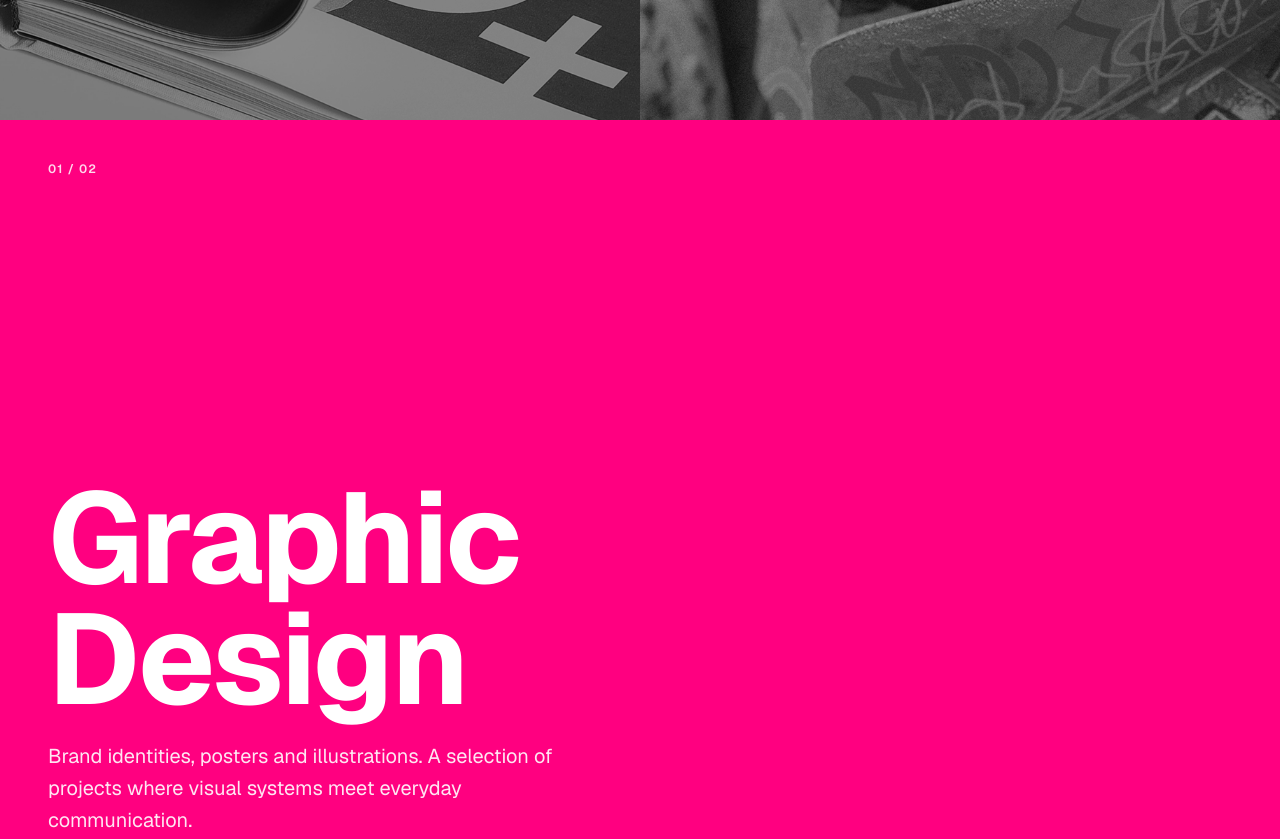
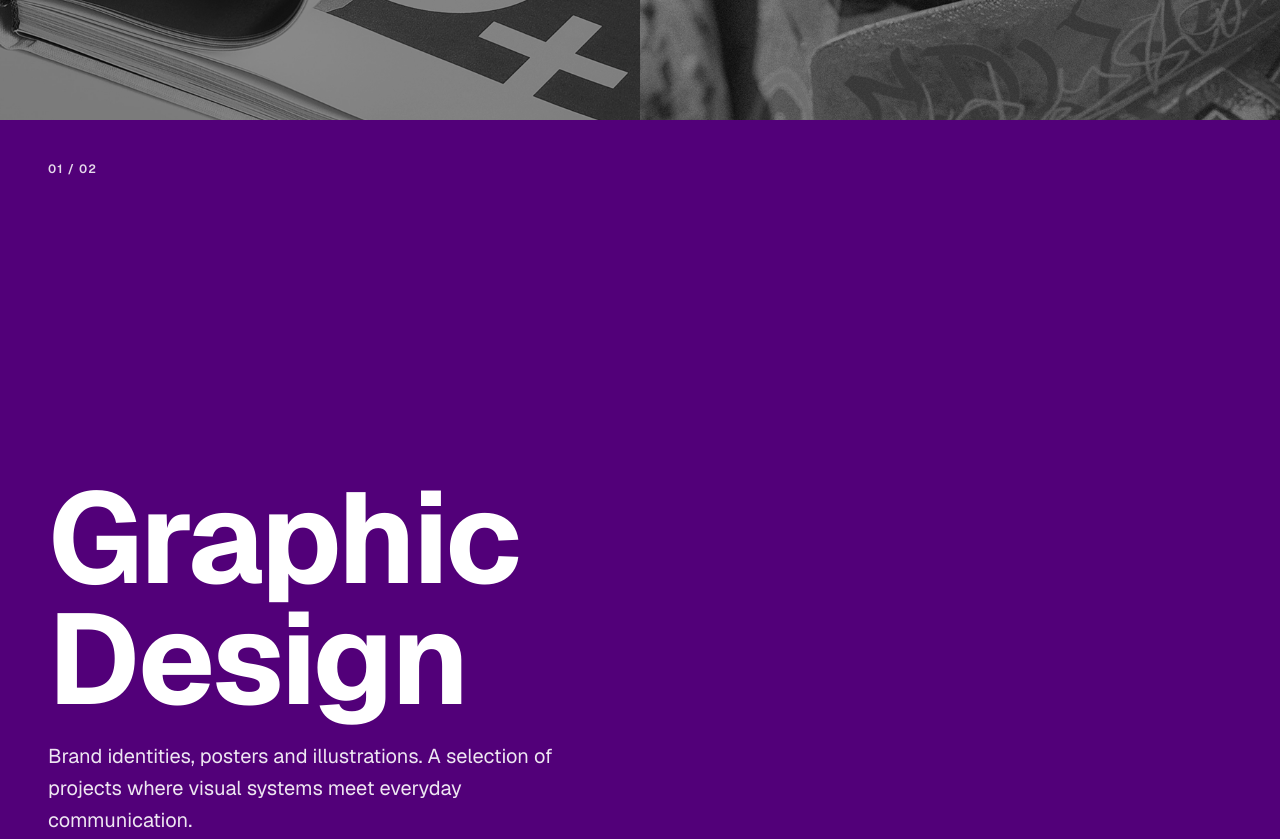
Before and after one commit to csanyiag/portfolio, a plain HTML site: page index.html in a window 1280 px wide. Shown: the part 680-1519 px from the top of the page. Drawn offline with nearby package versions, Linux system fonts and the light colour scheme.

Commit message:
Update index.html

```diff
--- a/index.html
+++ b/index.html
@@ -11,7 +11,7 @@
     <link href="https://fonts.googleapis.com/css2?family=Geist:wght@100..900&display=swap" rel="stylesheet">
     <style>
 :root {
-    --accent: #ff0080;
+    --accent: #520079;
     --on-accent: #FFFFFF;
     --bg: #000000;
     --fg: #FFFFFF;
```
